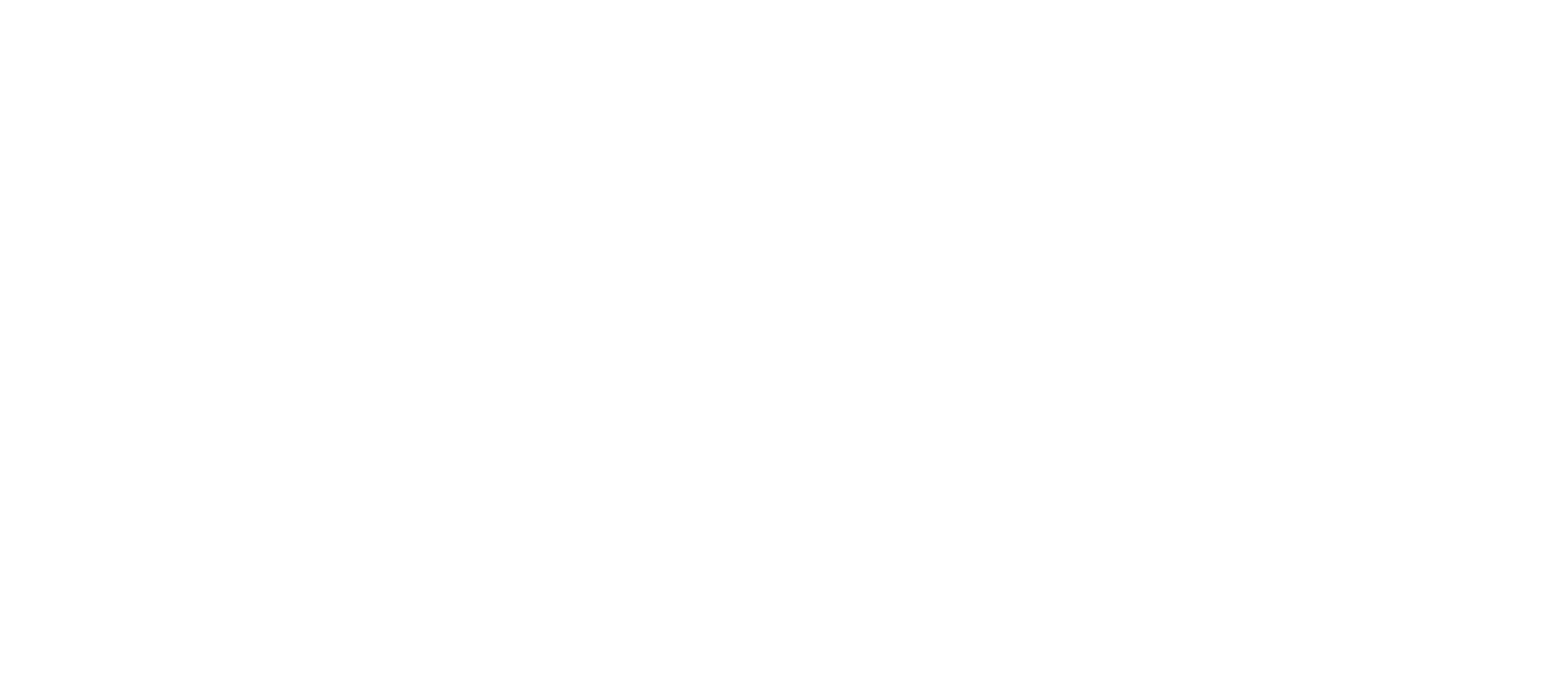
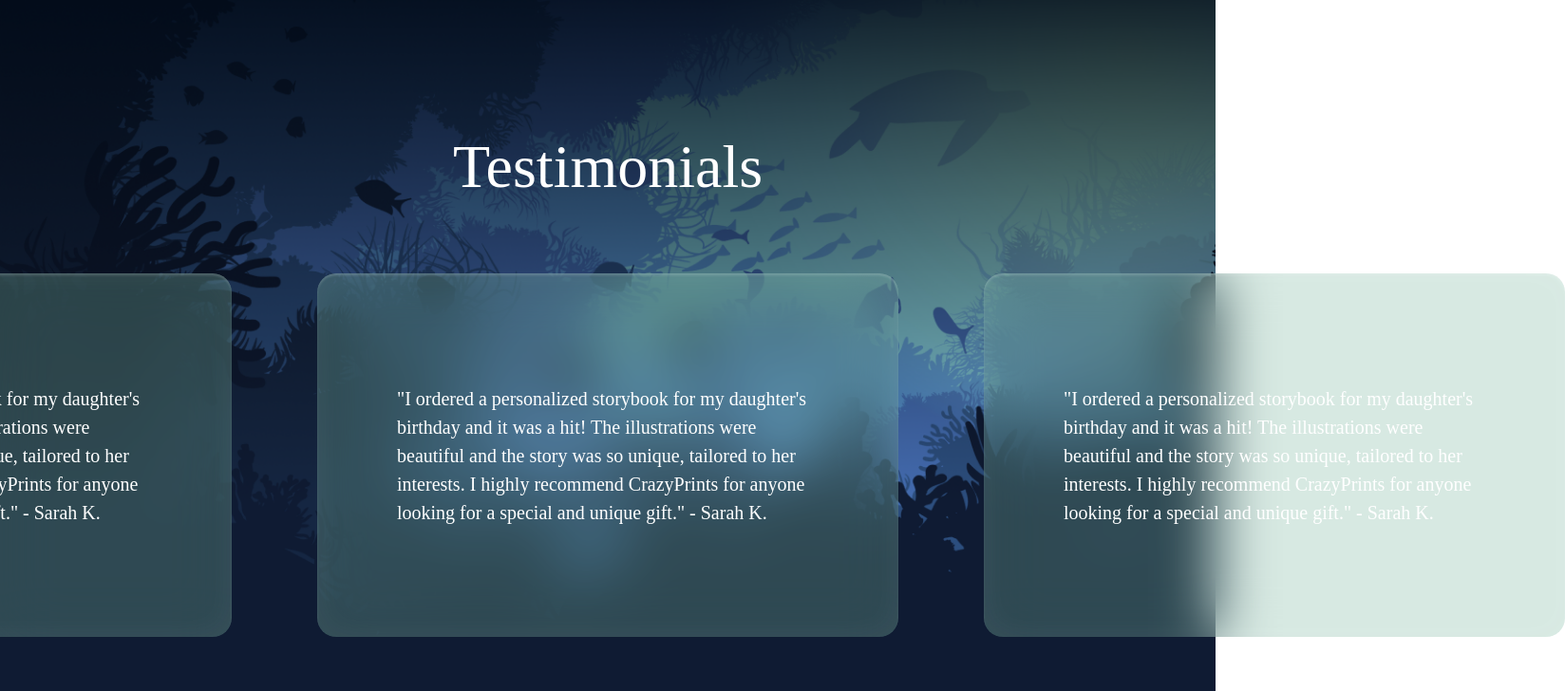
Before and after one commit to netscorx/crazy-prints, a React (Create React App) app: page / in a window 1280 px wide. Shown: the part 9240-9968 px from the top of the page at 95% size, 1648 px wide, since content can reach past the window. Before the commit the page ends 9168 px from the top, so only its background shows below. Built offline with nearby package versions, Linux system fonts and the light colour scheme.

Commit message:
testimonials blok 98%

```diff
--- /dev/null
+++ b/src/Components/Testimonials/Card.js
@@ -0,0 +1,16 @@
+import React from "react";
+
+export default function Card() {
+  return (
+    <div class="flex flex-col justify-center items-center mt-[64px] pb-[100px]">
+      <div class="w-[612px] h-[383px] bg-bg-card shadow-card-shadow backdrop-blur-[30px] rounded-[20px] flex  justify-center items-center px-[84px]">
+        <p class="text-[#FFFFFF] text-[20px] font-main">
+          "I ordered a personalized storybook for my daughter's birthday and it
+          was a hit! The illustrations were beautiful and the story was so
+          unique, tailored to her interests. I highly recommend CrazyPrints for
+          anyone looking for a special and unique gift." - Sarah K.
+        </p>
+      </div>
+    </div>
+  );
+}
--- /dev/null
+++ b/src/Components/Testimonials/Testimonials.js
@@ -0,0 +1,17 @@
+import React from "react";
+import Card from "./Card";
+
+export default function Testimonials() {
+  return (
+    <div class="bg-testimonials bg-cover">
+      <div class="pt-[200px] flex flex-col justify-center items-center">
+        <h2 class="text-[#FFFFFF] text-[64px] font-about">Testimonials</h2>
+        <div class="flex gap-[90px]">
+          <Card />
+          <Card />
+          <Card />
+        </div>
+      </div>
+    </div>
+  );
+}
--- a/src/Pages/Main/Main.js
+++ b/src/Pages/Main/Main.js
@@ -7,6 +7,7 @@
 import HowItsWorks from "../../Components/HowItsWorks/HowItsWorks";
 import Question from "../../Components/Question/Question";
 import ShowCase from "../../Components/Showcase/ShowCase";
+import Testimonials from "../../Components/Testimonials/Testimonials";
 
 export default function Main() {
   return (
@@ -24,6 +25,7 @@
       <div class="bg-questionImage bg-cover">
         <Question />
         <ShowCase />
+        <Testimonials />
       </div>
     </div>
   );
--- a/tailwind.config.js
+++ b/tailwind.config.js
@@ -18,11 +18,17 @@
         variant2img: "url('/src/Components/Theme/Img/variant2img.png')",
         questionImage: "url('/src/Components/Theme/Img/question.png')",
         showcase: "url('/src/Components/Theme/Img/ShowCase.png')",
+        testimonials: "url('/src/Components/Theme/Img/Testimonials.png')",
       },
       colors: {
         "regular-blue": "#3C6772",
         "f-white": "#FFF7E9",
         "t-pink": "#FDE3B5",
+        "bg-card": "rgba(122, 181, 159, 0.3)",
+      },
+      boxShadow: {
+        "card-shadow":
+          "inset 0px 0px 34.0148px rgba(255, 255, 255, 0.05), inset 0px 2.26765px 2.26765px rgba(255, 255, 255, 0.15)",
       },
     },
   },
```
Also changed, not shown: src/Components/Theme/Img/Testimonials.png (added).
